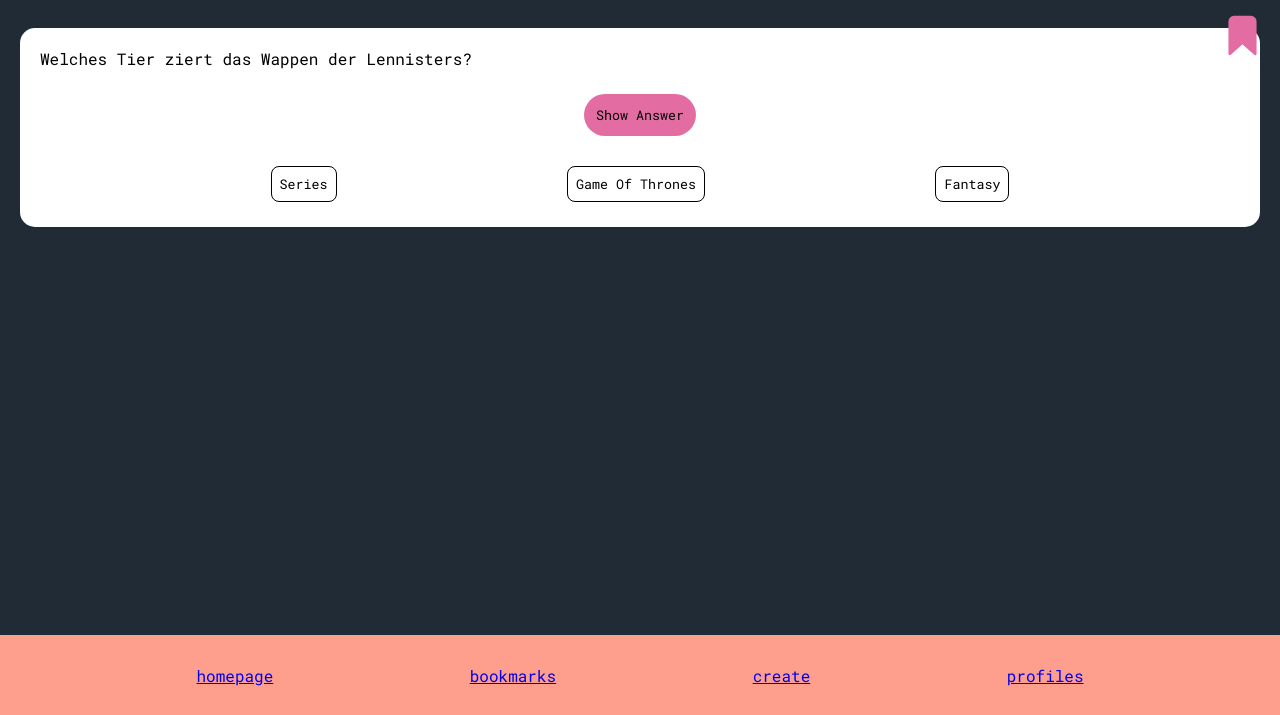
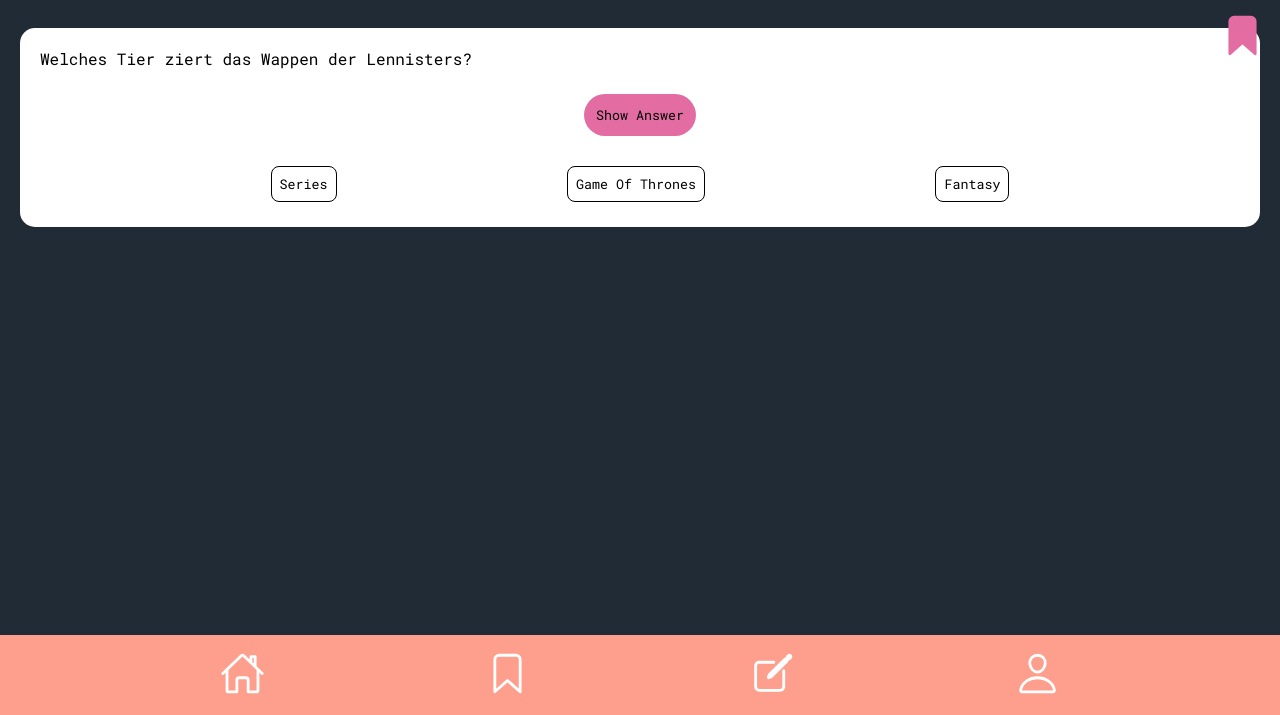
Before and after one commit to therealchrismcfly/quizapp, a plain HTML site: page index.html in a window 1280 px wide. Shown: the part 85-800 px from the top of the page. Drawn offline with Linux system fonts and the light colour scheme.

Commit message:
add navbar buttons

```diff
--- a/components/navbar.css
+++ b/components/navbar.css
@@ -12,3 +12,18 @@
 .navbar__item {
   list-style: none;
 }
+
+.navbar__button {
+  border: none;
+  background: transparent;
+  width: 45px;
+  height: 45px;
+}
+
+.navbar__button__icon {
+  fill: none;
+  stroke: white;
+  stroke-linecap: round;
+  stroke-linejoin: round;
+  stroke-width: 32;
+}
--- a/index.html
+++ b/index.html
@@ -59,10 +59,68 @@
     </main>
     <nav>
       <ul class="navbar">
-        <li class="navbar__item"><a href="/index.html">homepage</a></li>
-        <li class="navbar__item"><a href="/bookmarks.html">bookmarks</a></li>
-        <li class="navbar__item"><a href="/create.html">create</a></li>
-        <li class="navbar__item"><a href="/profile.html">profiles</a></li>
+        <li class="navbar__item">
+          <button class="navbar__button">
+            <svg
+              xmlns="http://www.w3.org/2000/svg"
+              class="navbar__button__icon"
+              viewBox="0 0 512 512"
+            >
+              <path
+                d="M80 212v236a16 16 0 0016 16h96V328a24 24 0 0124-24h80a24 24 0 0124 24v136h96a16 16 0 0016-16V212"
+              />
+              <path
+                d="M480 256L266.89 52c-5-5.28-16.69-5.34-21.78 0L32 256M400 179V64h-48v69"
+              />
+            </svg>
+          </button>
+        </li>
+
+        <li class="navbar__item">
+          <button class="navbar__button">
+            <svg
+              xmlns="http://www.w3.org/2000/svg"
+              class="navbar__button__icon"
+              viewBox="0 0 512 512"
+            >
+              <path
+                d="M352 48H160a48 48 0 00-48 48v368l144-128 144 128V96a48 48 0 00-48-48z"
+              />
+            </svg>
+          </button>
+        </li>
+        <li class="navbar__item">
+          <button class="navbar__button">
+            <svg
+              xmlns="http://www.w3.org/2000/svg"
+              class="navbar__button__icon"
+              viewBox="0 0 512 512"
+            >
+              <path
+                d="M384 224v184a40 40 0 01-40 40H104a40 40 0 01-40-40V168a40 40 0 0140-40h167.48"
+              />
+              <path
+                d="M459.94 53.25a16.06 16.06 0 00-23.22-.56L424.35 65a8 8 0 000 11.31l11.34 11.32a8 8 0 0011.34 0l12.06-12c6.1-6.09 6.67-16.01.85-22.38zM399.34 90L218.82 270.2a9 9 0 00-2.31 3.93L208.16 299a3.91 3.91 0 004.86 4.86l24.85-8.35a9 9 0 003.93-2.31L422 112.66a9 9 0 000-12.66l-9.95-10a9 9 0 00-12.71 0z"
+              />
+            </svg>
+          </button>
+        </li>
+        <li class="navbar__item">
+          <button class="navbar__button">
+            <svg
+              xmlns="http://www.w3.org/2000/svg"
+              class="navbar__button__icon"
+              viewBox="0 0 512 512"
+            >
+              <path
+                d="M344 144c-3.92 52.87-44 96-88 96s-84.15-43.12-88-96c-4-55 35-96 88-96s92 42 88 96z"
+              />
+              <path
+                d="M256 304c-87 0-175.3 48-191.64 138.6C62.39 453.52 68.57 464 80 464h352c11.44 0 17.62-10.48 15.65-21.4C431.3 352 343 304 256 304z"
+              />
+            </svg>
+          </button>
+        </li>
       </ul>
     </nav>
   </body>
```
Also changed, not shown: images/create.svg (added), images/home.svg (added), images/profile.svg (added).
